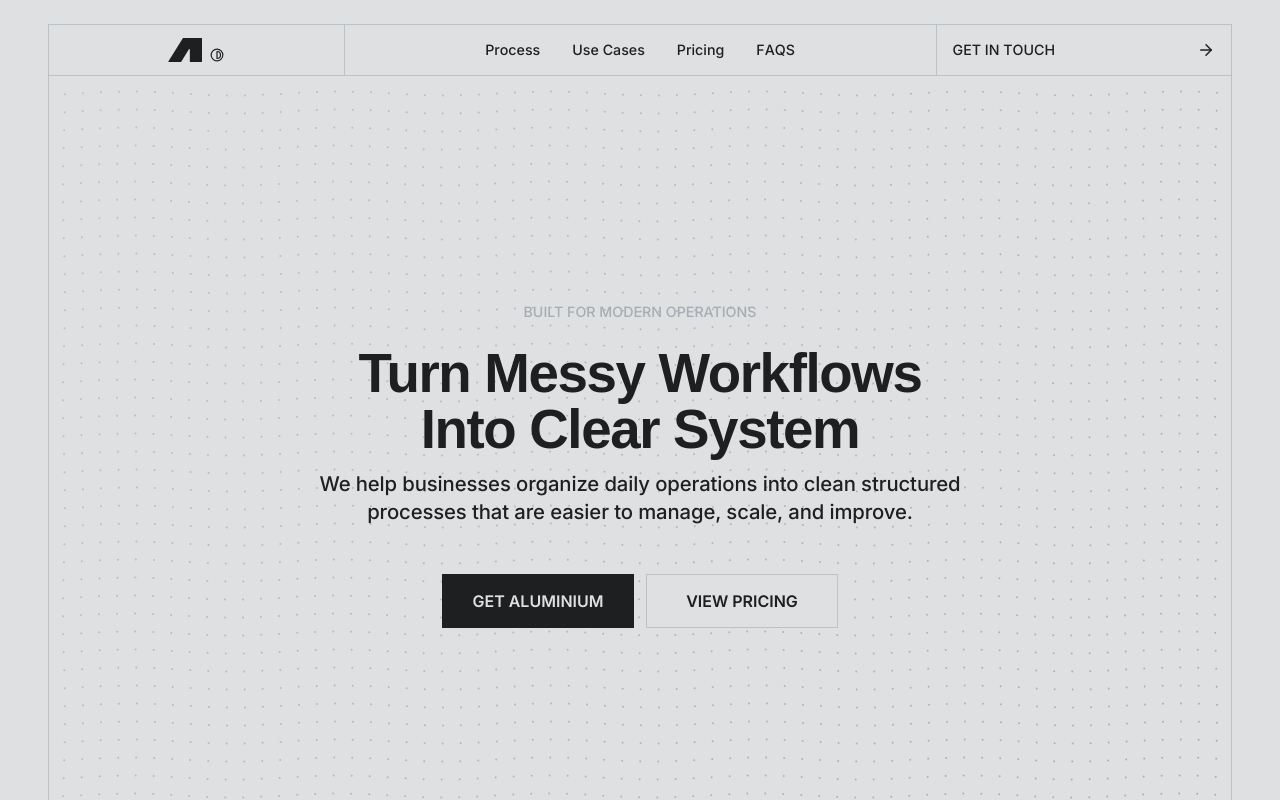
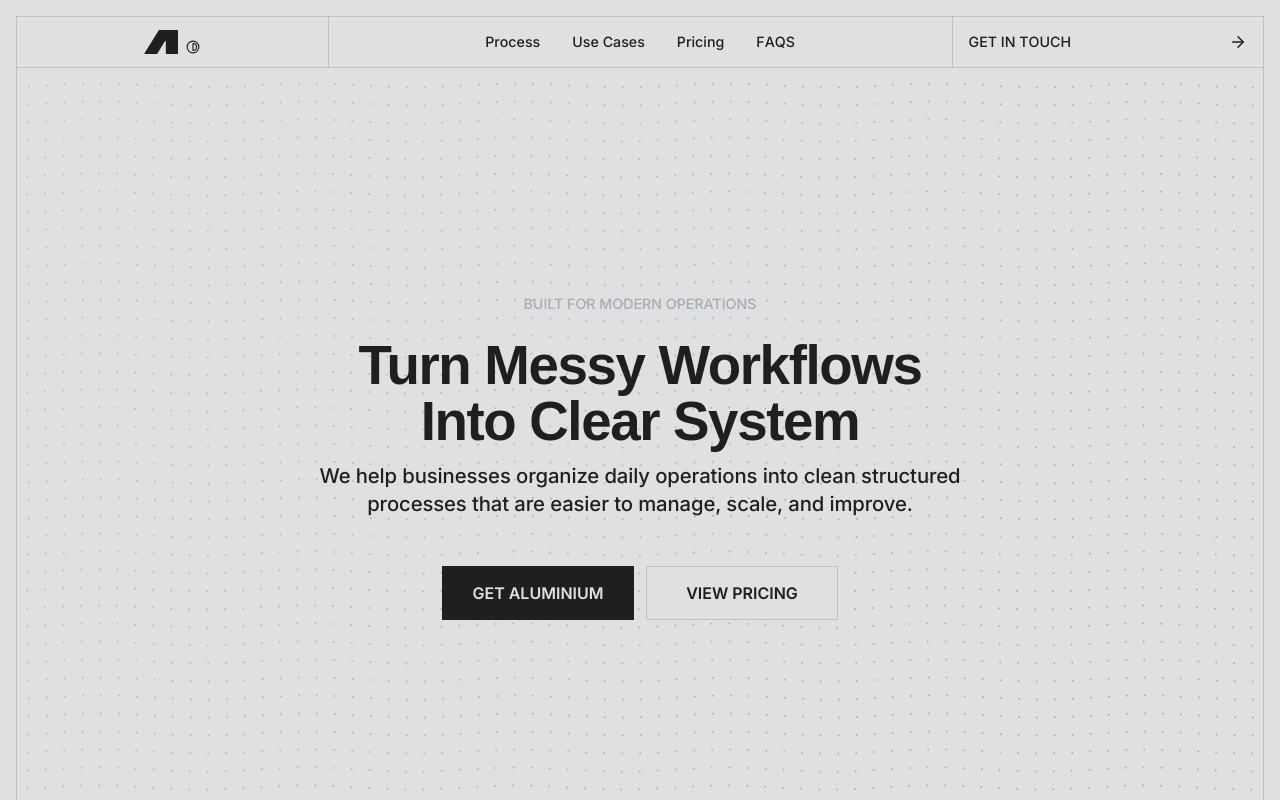
Before and after one commit to AmirtheAmir/aluminium, a Next.js app: page / in a window 1280 px wide. Shown: the top 800 px of the page. Built offline with nearby package versions, Linux system fonts and the light colour scheme; a web font is replaced by a local one.

Commit message:
little changes made

```diff
--- a/src/app/globals.css
+++ b/src/app/globals.css
@@ -161,7 +161,7 @@
 
   .type-h1 {
     font-family: var(--font-family-host);
-    font-size: 244.5px;
+    font-size: 340.5px;
     font-weight: 900;
     line-height: 75%;
     letter-spacing: 0.01em;
--- a/src/app/page.tsx
+++ b/src/app/page.tsx
@@ -19,8 +19,8 @@ export default function Home() {
   const [questionnaireOpen, setQuestionnaireOpen] = useState(false);
 
   return (
-    <main className="flex flex-1 flex-col px-12 pt-6" id="top">
-      <div className="mx-auto flex w-full max-w-336 flex-1 flex-col">
+    <main className="m-4 flex flex-1 flex-col" id="top">
+      <div className="flex w-full flex-1 flex-col">
         <SiteHeader onContactClick={() => setContactOpen(true)} />
         <HeroSection onQuestionnaireClick={() => setQuestionnaireOpen(true)} />
         <ChallengesSection />
--- a/src/components/atoms/process-step.tsx
+++ b/src/components/atoms/process-step.tsx
@@ -16,7 +16,7 @@ export function ProcessStep({
   return (
     <div
       className={cn(
-        "flex flex-col gap-2 border-l p-3 transition-colors",
+        "flex flex-col gap-2 h-1/4 border-l p-3 transition-colors",
         active ? "border-border-secondary" : "border-border-primary",
       )}
     >
--- a/src/components/organisms/contact-modal.tsx
+++ b/src/components/organisms/contact-modal.tsx
@@ -58,7 +58,7 @@ export function ContactModal({
           <motion.section
             animate={{ opacity: 1, scale: 1, y: 0 }}
             aria-modal="true"
-            className="grid min-h-162 w-166 grid-cols-1 gap-4 border border-border-secondary bg-background-primary p-4 md:grid-cols-2"
+            className="grid min-h-162 w-6/12 grid-cols-1 gap-4 border border-border-secondary bg-background-primary p-4 md:grid-cols-2"
             exit={{ opacity: 0, scale: 0.98, y: 12 }}
             initial={{ opacity: 0, scale: 0.98, y: 12 }}
             onClick={(event) => event.stopPropagation()}
--- a/src/components/organisms/operations-questionnaire-modal.tsx
+++ b/src/components/organisms/operations-questionnaire-modal.tsx
@@ -315,7 +315,7 @@ export function OperationsQuestionnaireModal({
       {open && (
         <motion.div
           animate={{ opacity: 1 }}
-          className="fixed inset-0 z-100 flex overscroll-none items-center justify-center bg-background-tinted p-4 backdrop-blur-sm"
+          className="fixed inset-0 z-100 flex items-center justify-center bg-background-tinted p-4 backdrop-blur-sm"
           exit={{ opacity: 0 }}
           initial={{ opacity: 0 }}
           onClick={handleClose}
@@ -324,7 +324,7 @@ export function OperationsQuestionnaireModal({
           <motion.section
             animate={{ opacity: 1, scale: 1, y: 0 }}
             aria-modal="true"
-            className="relative flex h-162 max-h-[calc(100vh-48px)] w-166 flex-col overflow-hidden border border-border-secondary bg-background-primary p-4"
+            className="relative flex h-162 max-h-[calc(100vh-48px)] w-6/12 flex-col overflow-hidden border border-border-secondary bg-background-primary p-4"
             exit={{ opacity: 0, scale: 0.98, y: 12 }}
             initial={{ opacity: 0, scale: 0.98, y: 12 }}
             onClick={(event) => event.stopPropagation()}
--- a/src/components/organisms/site-header.tsx
+++ b/src/components/organisms/site-header.tsx
@@ -12,7 +12,7 @@ export function SiteHeader({ className, onContactClick }: SiteHeaderProps) {
   return (
     <header
       className={cn(
-        "sticky top-6 z-50 grid w-full grid-cols-1 border border-border-primary bg-background-primary md:grid-cols-4",
+        "sticky top-4 z-50 grid w-full grid-cols-1 border border-border-primary bg-background-primary md:grid-cols-4",
         className,
       )}
     >
```
Also changed, not shown: 1 other file (tests, documents, lock files or other folders).
